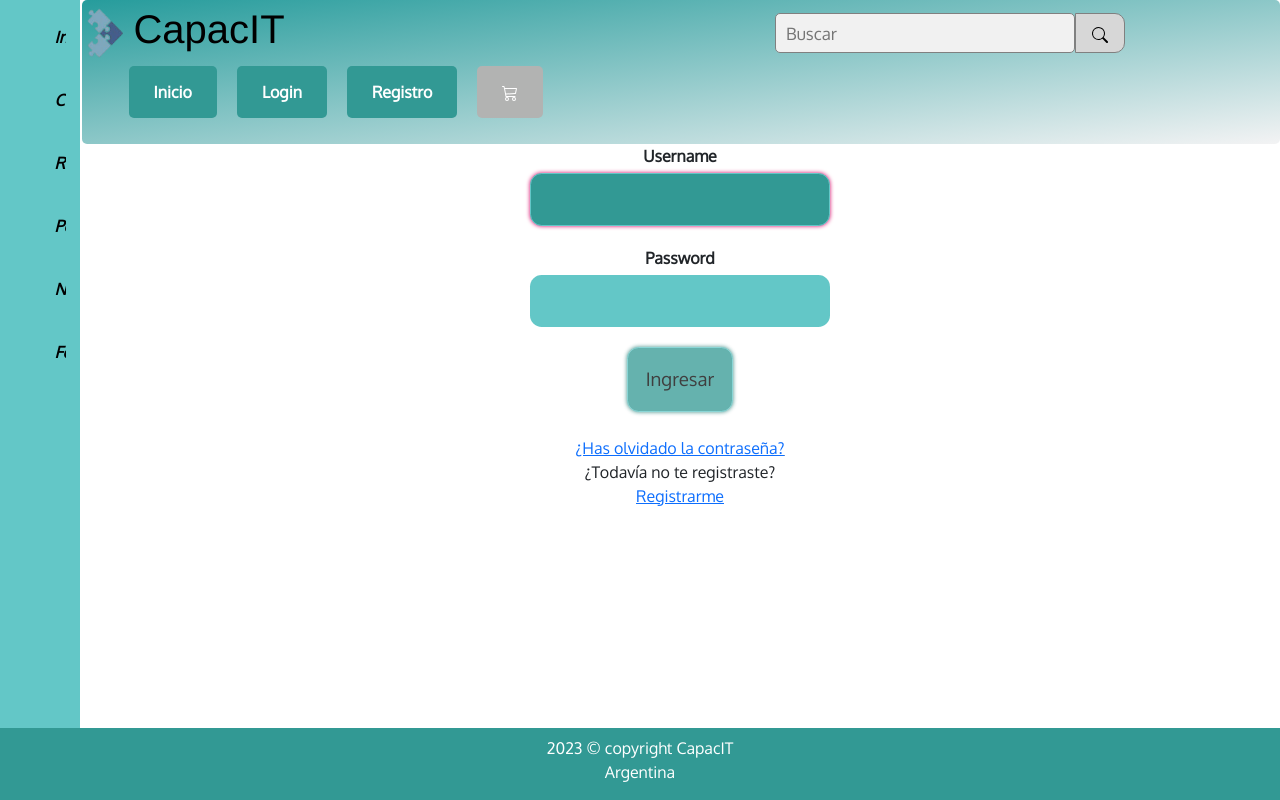
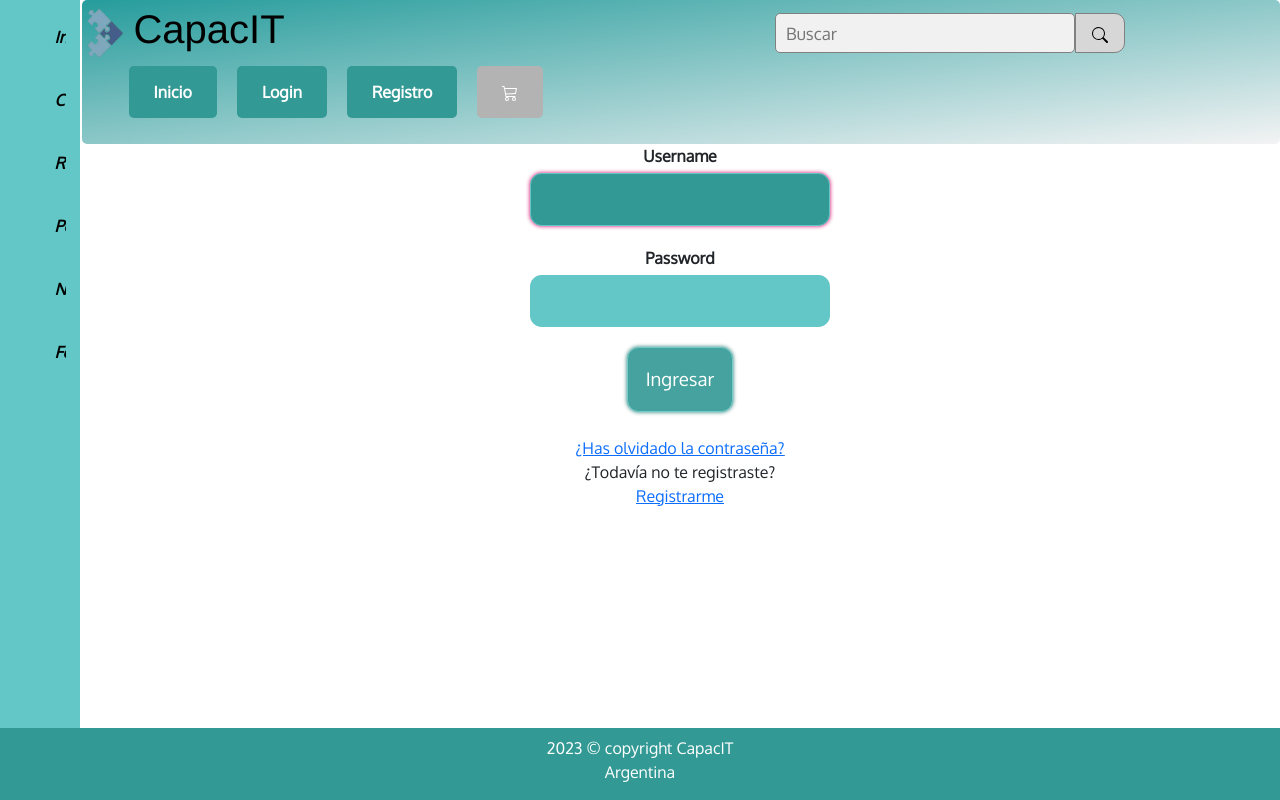
Before and after one commit to abrilramos12/Proyecto_Grupal-Ispc, an Angular app in the folder Front-end/CapacitApp/: page /login in a window 1280 px wide. In both pictures the pointer is over the button "Ingresar". Built offline with nearby package versions, Linux system fonts and the light colour scheme.

Commit message:
botones login y register

```diff
--- a/Front-end/CapacitApp/src/app/login/login.component.css
+++ b/Front-end/CapacitApp/src/app/login/login.component.css
@@ -63,8 +63,8 @@ label input:focus{
   justify-items: center;
   align-items: center;
   margin: auto;
-  background-color: #12b491;
-  color: #000000;
+  background-color: rgb(50, 153, 148);
+  color: #ffffff;
   text-align: center;
   padding: 0.9375em;
   border: none;
@@ -77,8 +77,8 @@ label input:focus{
   background-color: var(--primary-color);
   border: solid 0.0625em var(--secondary-color);
   box-shadow: 0 0 0.25em #056b63;
-  opacity:0.75;
-  color: #000000;
+  opacity:0.9;
+  color: #ffffff;
 }
 
 .registrarse{
--- a/Front-end/CapacitApp/src/app/register/register.component.css
+++ b/Front-end/CapacitApp/src/app/register/register.component.css
@@ -118,8 +118,8 @@ label input:focus{
     justify-items: center;
     align-items: center;
     margin: auto;
-    background-color: #12b491;
-    color: #000000;
+    background-color: rgb(50, 153, 148);
+    color: #ffffff;
     text-align: center;
     padding: 0.9375em;
     border: none;
@@ -131,8 +131,8 @@ label input:focus{
     background-color:var(--primary-color);
     border: solid 0.0625em var(--secondary-color);
     box-shadow: 0 0 0.25em #056b63;
-    opacity:0.75;
-    color: #000000;
+    opacity:0.9;
+    color: #ffffff;
 }
 .modo{
     background-color: #3dd1c5;
```
